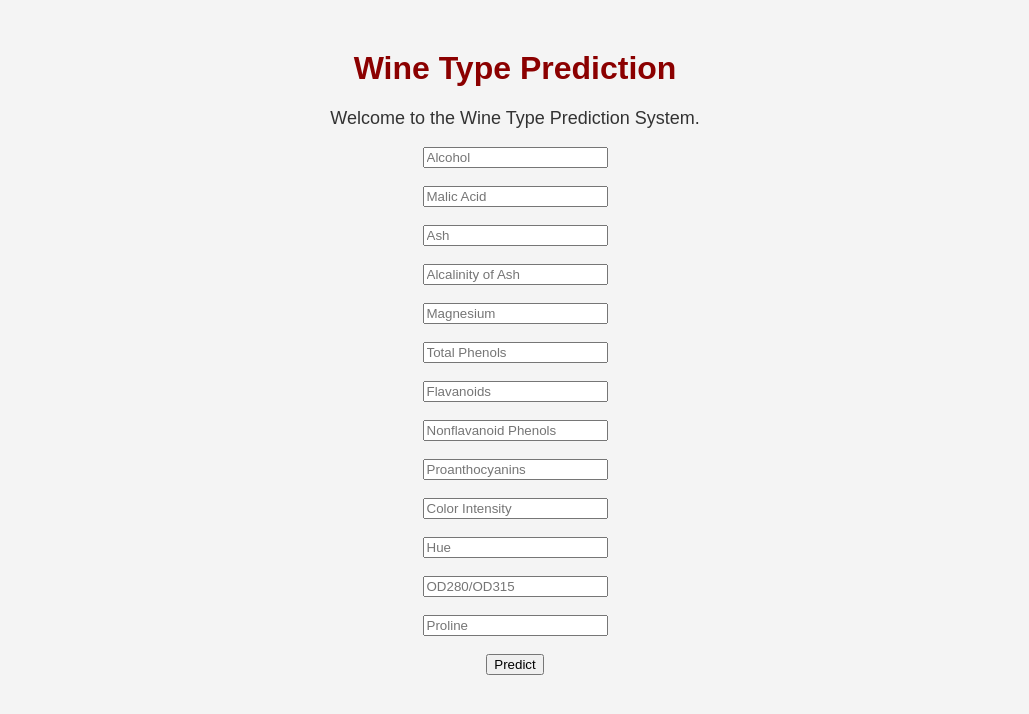
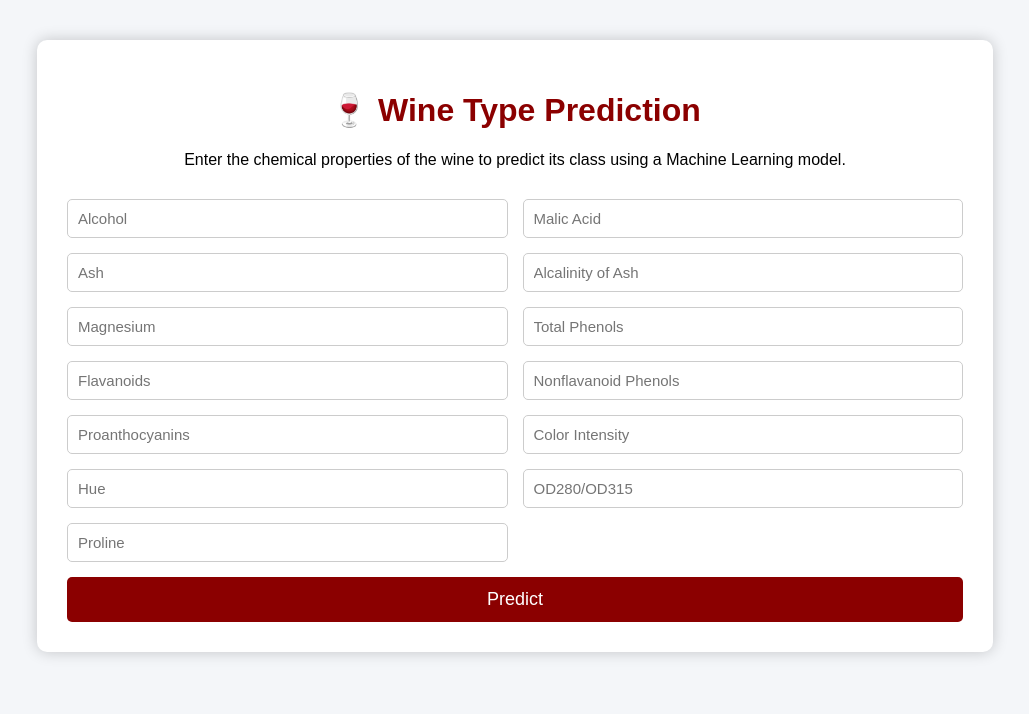
Before and after one commit to Rima-005/Wine-Type-Prediction, a Flask app: page / in a window 1280 px wide. Shown: the top 714 px of the page, without its empty margins (125-1154 px from the left). Run offline with Flask 3, Linux system fonts and the light colour scheme; parts of the project's set-up code (start-up, migrations or seed data) failed here and were passed over.

Commit message:
Design professional user interface

```diff
--- a/static/style.css
+++ b/static/style.css
@@ -1,17 +1,53 @@
-body {
-    margin: 0;
-    padding: 0;
-    font-family: Arial, sans-serif;
-    background: #f4f4f4;
-    text-align: center;
+body{
+    margin:0;
+    padding:0;
+    font-family:Arial,sans-serif;
+    background:#f4f6f9;
 }
 
-h1 {
-    color: #8B0000;
-    margin-top: 50px;
+.container{
+    width:70%;
+    margin:40px auto;
+    background:white;
+    padding:30px;
+    border-radius:10px;
+    box-shadow:0 0 15px rgba(0,0,0,.2);
 }
 
-p {
-    font-size: 18px;
-    color: #333;
+h1{
+    text-align:center;
+    color:#8B0000;
 }
+
+p{
+    text-align:center;
+    margin-bottom:30px;
+}
+
+form{
+    display:grid;
+    grid-template-columns:1fr 1fr;
+    gap:15px;
+}
+
+input{
+    padding:10px;
+    border:1px solid #ccc;
+    border-radius:5px;
+    font-size:15px;
+}
+
+button{
+    grid-column:span 2;
+    padding:12px;
+    background:#8B0000;
+    color:white;
+    border:none;
+    border-radius:5px;
+    cursor:pointer;
+    font-size:18px;
+}
+
+button:hover{
+    background:#5d0000;
+}
--- a/templates/index.html
+++ b/templates/index.html
@@ -1,49 +1,57 @@
-
 <!DOCTYPE html>
 <html lang="en">
 <head>
     <meta charset="UTF-8">
     <meta name="viewport" content="width=device-width, initial-scale=1.0">
     <title>Wine Type Prediction</title>
+
     <link rel="stylesheet" href="{{ url_for('static', filename='style.css') }}">
 </head>
+
 <body>
 
-    <h1>Wine Type Prediction</h1>
+    <div class="container">
 
-    <p>Welcome to the Wine Type Prediction System.</p>
+        <h1>🍷 Wine Type Prediction</h1>
 
-    <form action="/predict" method="POST">
+        <p>
+            Enter the chemical properties of the wine to predict its class
+            using a Machine Learning model.
+        </p>
 
-    <input type="number" step="any" name="Alcohol" placeholder="Alcohol" required><br><br>
+        <form action="/predict" method="POST">
 
-    <input type="number" step="any" name="Malic_Acid" placeholder="Malic Acid" required><br><br>
+            <input type="number" step="any" name="Alcohol" placeholder="Alcohol" required>
 
-    <input type="number" step="any" name="Ash" placeholder="Ash" required><br><br>
+            <input type="number" step="any" name="Malic_Acid" placeholder="Malic Acid" required>
 
-    <input type="number" step="any" name="Alcalinity_of_Ash" placeholder="Alcalinity of Ash" required><br><br>
+            <input type="number" step="any" name="Ash" placeholder="Ash" required>
 
-    <input type="number" step="any" name="Magnesium" placeholder="Magnesium" required><br><br>
+            <input type="number" step="any" name="Alcalinity_of_Ash" placeholder="Alcalinity of Ash" required>
 
-    <input type="number" step="any" name="Total_Phenols" placeholder="Total Phenols" required><br><br>
+            <input type="number" step="any" name="Magnesium" placeholder="Magnesium" required>
 
-    <input type="number" step="any" name="Flavanoids" placeholder="Flavanoids" required><br><br>
+            <input type="number" step="any" name="Total_Phenols" placeholder="Total Phenols" required>
 
-    <input type="number" step="any" name="Nonflavanoid_Phenols" placeholder="Nonflavanoid Phenols" required><br><br>
+            <input type="number" step="any" name="Flavanoids" placeholder="Flavanoids" required>
 
-    <input type="number" step="any" name="Proanthocyanins" placeholder="Proanthocyanins" required><br><br>
+            <input type="number" step="any" name="Nonflavanoid_Phenols" placeholder="Nonflavanoid Phenols" required>
 
-    <input type="number" step="any" name="Color_Intensity" placeholder="Color Intensity" required><br><br>
+            <input type="number" step="any" name="Proanthocyanins" placeholder="Proanthocyanins" required>
 
-    <input type="number" step="any" name="Hue" placeholder="Hue" required><br><br>
+            <input type="number" step="any" name="Color_Intensity" placeholder="Color Intensity" required>
 
-    <input type="number" step="any" name="OD280_OD315" placeholder="OD280/OD315" required><br><br>
+            <input type="number" step="any" name="Hue" placeholder="Hue" required>
 
-    <input type="number" step="any" name="Proline" placeholder="Proline" required><br><br>
+            <input type="number" step="any" name="OD280_OD315" placeholder="OD280/OD315" required>
 
-    <button type="submit">Predict</button>
+            <input type="number" step="any" name="Proline" placeholder="Proline" required>
 
-</form>
+            <button type="submit">Predict</button>
+
+        </form>
+
+    </div>
 
 </body>
 </html>
```
